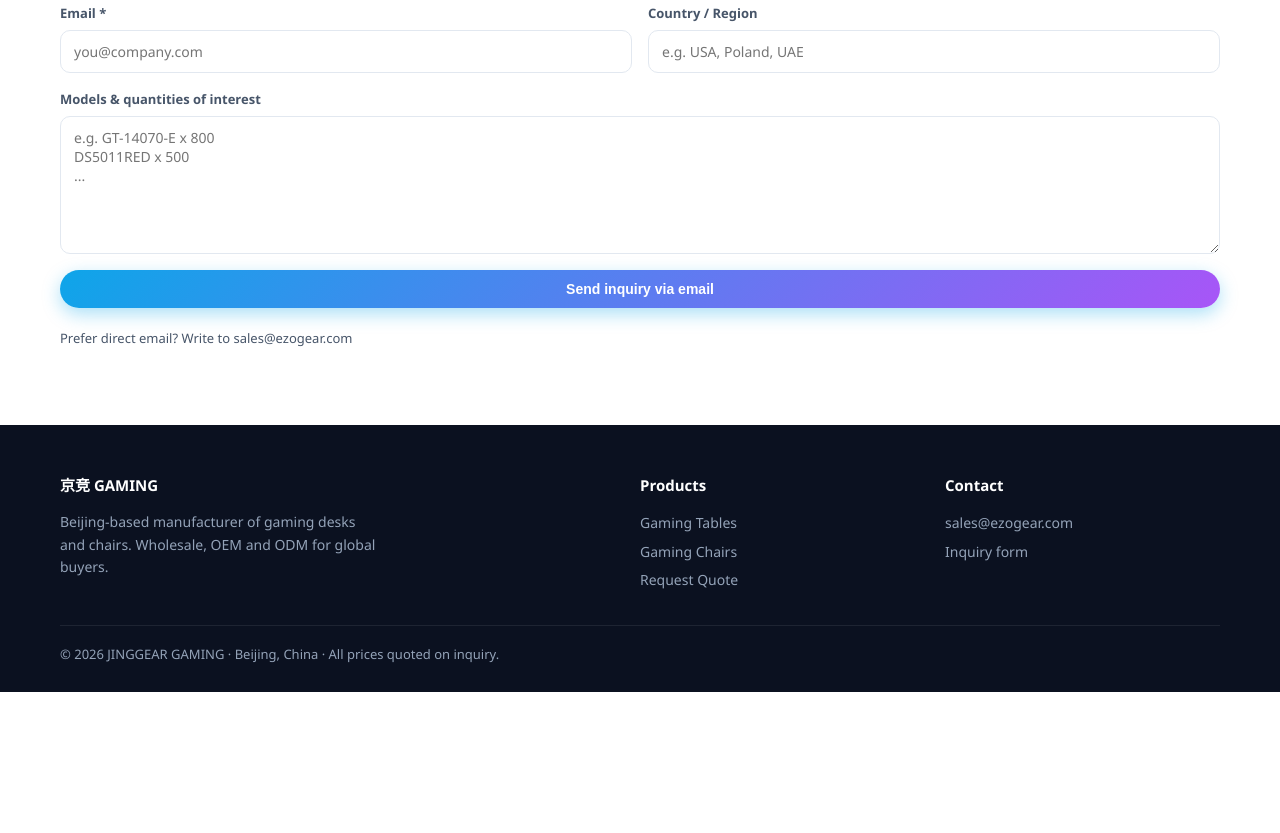
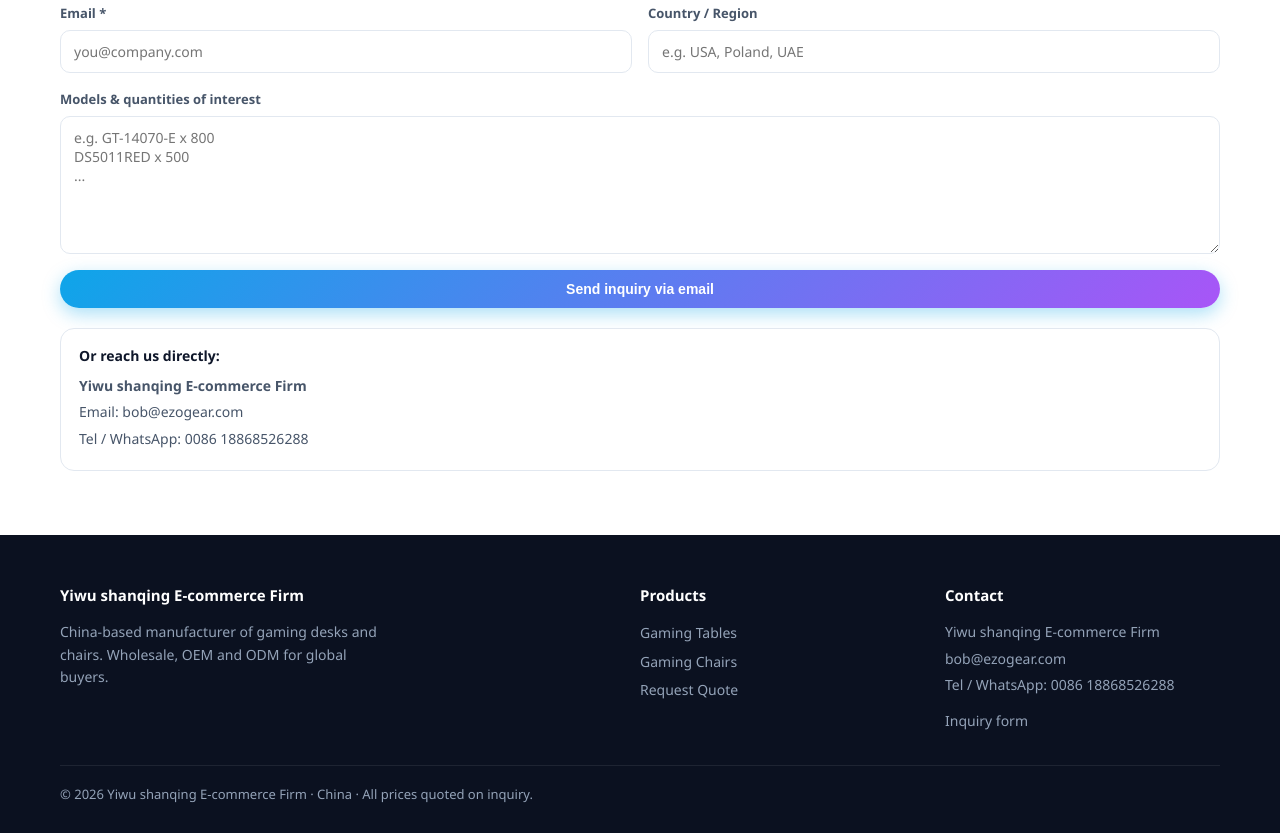
Before and after one commit to chinaselection-01/ezogear, a plain HTML site: page contact.html in a window 1280 px wide. Shown: the part 355-1188 px from the top of the page. Before the commit the page ends 1047 px from the top, so only its background shows below. Drawn offline with Linux system fonts and the light colour scheme.

Commit message:
site info: company name Yiwu shanqing E-commerce Firm, email bob@ezogear.com, Tel/WhatsApp 0086 18868526288; footers + contact page updated

```diff
--- a/assets/css/style.css
+++ b/assets/css/style.css
@@ -185,6 +185,9 @@
 }
 .field input:focus, .field textarea:focus, .field select:focus { outline: 2px solid var(--brand); border-color: transparent; }
 .form-note { color: var(--ink-soft); font-size: 13px; margin-top: 14px; }
+.direct-contact { margin-top: 14px; padding: 16px 18px; background: var(--bg); border: 1px solid var(--line); border-radius: var(--radius); }
+.direct-contact .dc-title { font-weight: 600; color: var(--ink); margin: 0 0 8px; font-size: 14px; }
+.direct-contact .dc-line { margin: 0 0 4px; font-size: 14px; color: var(--ink-soft); }
 
 /* ---------- Footer ---------- */
 .site-footer { background: var(--dark); color: #94a3b8; padding: 48px 0 28px; }
@@ -192,6 +195,8 @@
 .site-footer h5 { color: #fff; font-size: 15px; margin: 0 0 12px; }
 .site-footer a { color: #94a3b8; font-size: 14px; display: block; padding: 3px 0; }
 .site-footer a:hover { color: var(--accent); }
+.site-footer .co-info { font-size: 14px; line-height: 1.9; color: #94a3b8; margin: 0 0 8px; }
+.site-footer .co-info a { display: inline; padding: 0; }
 .foot-bottom { border-top: 1px solid rgba(255,255,255,.08); margin-top: 30px; padding-top: 18px; font-size: 13px; }
 
 /* ---------- Responsive ---------- */
--- a/assets/js/main.js
+++ b/assets/js/main.js
@@ -154,7 +154,7 @@
     const sku = params.get("sku");
     if (sku) ta.value = "Interested in model: " + sku + "\n";
 
-    const SALES_EMAIL = "sales@ezogear.com"; // TODO: replace with your real sales mailbox
+    const SALES_EMAIL = "bob@ezogear.com"; // TODO: replace with your real sales mailbox
     form.addEventListener("submit", (e) => {
       e.preventDefault();
       const name = form.name.value.trim();
--- a/contact.html
+++ b/contact.html
@@ -36,7 +36,12 @@
       </div>
       <div class="field full">
         <button type="submit" class="btn btn-primary">Send inquiry via email</button>
-        <p class="form-note">Prefer direct email? Write to <a href="mailto:sales@ezogear.com">sales@ezogear.com</a></p>
+        <div class="direct-contact">
+        <p class="dc-title">Or reach us directly:</p>
+        <p class="dc-line"><strong>Yiwu shanqing E‑commerce Firm</strong></p>
+        <p class="dc-line">Email: <a href="mailto:bob@ezogear.com">bob@ezogear.com</a></p>
+        <p class="dc-line">Tel / WhatsApp: 0086 18868526288</p>
+      </div>
       </div>
     </form>
   </div>
@@ -46,8 +51,8 @@
   <div class="wrap">
     <div class="foot-grid">
       <div>
-        <h5>京竞 GAMING</h5>
-        <p style="font-size:14px;max-width:320px">Beijing-based manufacturer of gaming desks and chairs. Wholesale, OEM and ODM for global buyers.</p>
+        <h5>Yiwu shanqing E‑commerce Firm</h5>
+        <p style="font-size:14px;max-width:320px">China-based manufacturer of gaming desks and chairs. Wholesale, OEM and ODM for global buyers.</p>
       </div>
       <div>
         <h5>Products</h5>
@@ -57,11 +62,13 @@
       </div>
       <div>
         <h5>Contact</h5>
-        <a href="mailto:sales@ezogear.com">sales@ezogear.com</a>
+        <p class="co-info">Yiwu shanqing E‑commerce Firm<br>
+        <a href="mailto:bob@ezogear.com">bob@ezogear.com</a><br>
+        Tel / WhatsApp: 0086 18868526288</p>
         <a href="contact.html">Inquiry form</a>
       </div>
     </div>
-    <div class="foot-bottom">© 2026 JINGGEAR GAMING · Beijing, China · All prices quoted on inquiry.</div>
+    <div class="foot-bottom">© 2026 Yiwu shanqing E‑commerce Firm · China · All prices quoted on inquiry.</div>
   </div>
 </footer>
 
```
Also changed, not shown: chairs.html (+6 -4 lines), index.html (+7 -5 lines), tables.html (+6 -4 lines).
